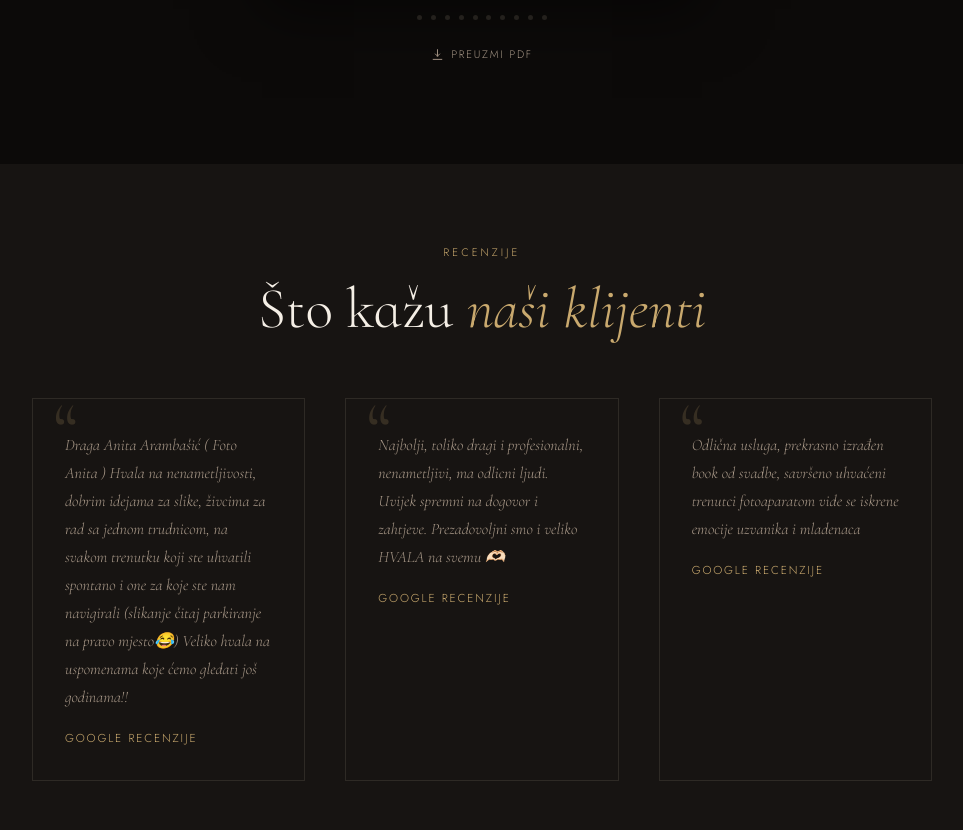
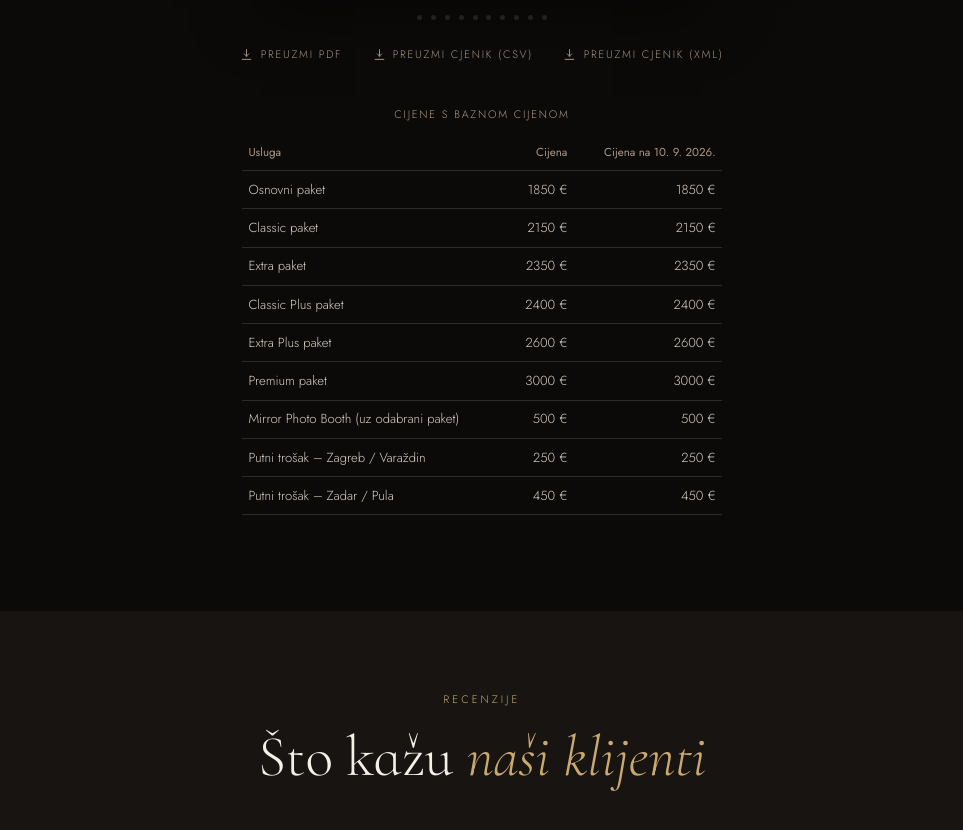
Before and after one commit to TinArambasic/Foto-Anita, a website: page index.html in a window 1280 px wide. Shown: the part 6267-7097 px from the top of the page, without its empty margins (158-1121 px from the left). Drawn offline with nearby package versions, Linux system fonts and the light colour scheme.

Commit message:
Dodan cjenik s baznim cijenama (CSV, XML) i tablica baznih cijena
Co-Authored-By: Claude Opus 5.5 <noreply@anthropic.com>

```diff
--- a/index.html
+++ b/index.html
@@ -831,6 +831,19 @@
       transition: color .2s;
     }
     .pricing-download:hover { color: #C9A96E; }
+    .pricing-download + .pricing-download { margin-left: 1.6rem; }
+    .price-table {
+      width: 100%; max-width: 480px; margin: 2.4rem auto 0;
+      border-collapse: collapse;
+      font-size: .82rem; color: #D8CFC4; text-align: left;
+    }
+    .price-table caption {
+      margin-bottom: .8rem;
+      font-size: .68rem; letter-spacing: .16em; text-transform: uppercase; color: #A89888;
+    }
+    .price-table th, .price-table td { padding: .55rem .4rem; border-bottom: 1px solid #2E2A25; }
+    .price-table th { font-weight: 400; color: #A89888; font-size: .72rem; }
+    .price-table td + td, .price-table th + th { text-align: right; white-space: nowrap; }
     @media (max-width: 640px) {
       .pricing-frame { max-width: 340px; }
       .pricing-nav { opacity: 1; }
@@ -1155,7 +1168,7 @@
         "name": "Koliko koštaju vaše usluge?",
         "acceptedAnswer": {
           "@type": "Answer",
-          "text": "Fotografiranje vjenčanja kreće se od 1.690 do 2.800 €, ovisno o paketu i broju fotografa, uz putni trošak ovisno o lokaciji. Mirror Photo Booth je 400 €. Za portrete i događaje cijena ovisi o trajanju i željama."
+          "text": "Fotografiranje vjenčanja kreće se od 1.850 do 3.000 € (cijena na 10. 9. 2026.: 1.850 do 3.000 €), ovisno o paketu i broju fotografa, uz putni trošak ovisno o lokaciji. Mirror Photo Booth je 500 € (cijena na 10. 9. 2026.: 500 €). Za portrete i događaje cijena ovisi o trajanju i željama."
         }
       },
       {
@@ -1777,6 +1790,32 @@
         <svg width="13" height="13" viewBox="0 0 24 24" fill="none" stroke="currentColor" stroke-width="1.8" stroke-linecap="round" stroke-linejoin="round" aria-hidden="true"><path d="M12 3v12m0 0l-4-4m4 4l4-4M4 21h16"/></svg>
         Preuzmi PDF
       </a>
+      <a href="cjenik.csv" download class="pricing-download">
+        <svg width="13" height="13" viewBox="0 0 24 24" fill="none" stroke="currentColor" stroke-width="1.8" stroke-linecap="round" stroke-linejoin="round" aria-hidden="true"><path d="M12 3v12m0 0l-4-4m4 4l4-4M4 21h16"/></svg>
+        Preuzmi cjenik (CSV)
+      </a>
+      <a href="cjenik.xml" download class="pricing-download">
+        <svg width="13" height="13" viewBox="0 0 24 24" fill="none" stroke="currentColor" stroke-width="1.8" stroke-linecap="round" stroke-linejoin="round" aria-hidden="true"><path d="M12 3v12m0 0l-4-4m4 4l4-4M4 21h16"/></svg>
+        Preuzmi cjenik (XML)
+      </a>
+
+      <table class="price-table">
+        <caption>Cijene s baznom cijenom</caption>
+        <thead>
+          <tr><th scope="col">Usluga</th><th scope="col">Cijena</th><th scope="col">Cijena na 10. 9. 2026.</th></tr>
+        </thead>
+        <tbody>
+          <tr><td>Osnovni paket</td><td>1850 €</td><td>1850 €</td></tr>
+          <tr><td>Classic paket</td><td>2150 €</td><td>2150 €</td></tr>
+          <tr><td>Extra paket</td><td>2350 €</td><td>2350 €</td></tr>
+          <tr><td>Classic Plus paket</td><td>2400 €</td><td>2400 €</td></tr>
+          <tr><td>Extra Plus paket</td><td>2600 €</td><td>2600 €</td></tr>
+          <tr><td>Premium paket</td><td>3000 €</td><td>3000 €</td></tr>
+          <tr><td>Mirror Photo Booth (uz odabrani paket)</td><td>500 €</td><td>500 €</td></tr>
+          <tr><td>Putni trošak – Zagreb / Varaždin</td><td>250 €</td><td>250 €</td></tr>
+          <tr><td>Putni trošak – Zadar / Pula</td><td>450 €</td><td>450 €</td></tr>
+        </tbody>
+      </table>
     </div>
   </section>
 
```
Also changed, not shown: cjenik.csv (added, +12 -0 lines), cjenik.xml (added, +14 -0 lines).
